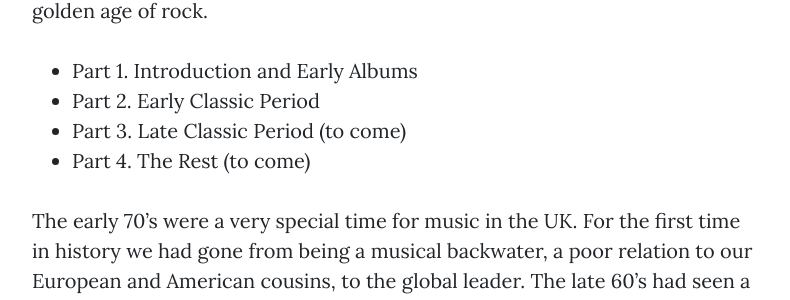
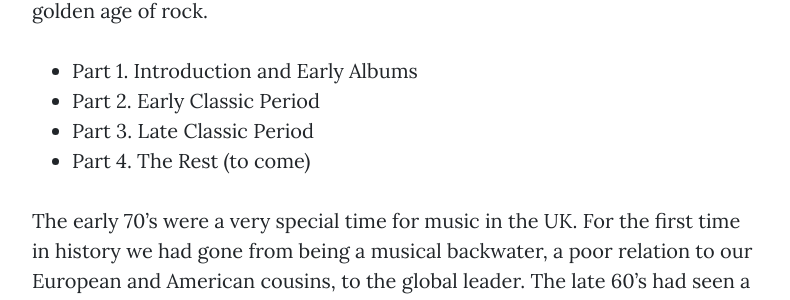
Before and after one commit to mikehadlow/owlbadger, a Jekyll site: the page built from docs/_posts/2019-10-19-yes-1.md, in a window 1280 px wide and 900 px high, scrolled down 990 px. Shown: the part 142-442 px from the top of the window, without its empty margins (243-1033 px from the left). Built offline with Jekyll 4.4.1, drawn with Linux system fonts in a browser that asks for light colours.

Commit message:
Update 2019-10-19-yes-1.md

```diff
--- a/docs/_posts/2019-10-19-yes-1.md
+++ b/docs/_posts/2019-10-19-yes-1.md
@@ -10,7 +10,7 @@
 
 * Part 1. Introduction and Early Albums
 * [Part 2. Early Classic Period]({% post_url 2019-10-31-yes-2 %})
-* Part 3. Late Classic Period (to come)
+* [Part 3. Late Classic Period]({% post_url 2019-12-29-yes-3 %})
 * Part 4. The Rest (to come)
 
 The early 70’s were a very special time for music in the UK. For the first time in history we had gone from being a musical backwater, a poor relation to our European and American cousins, to the global leader. The late 60’s had seen a revolution in the complexity and ambition of popular music. It was the leading cultural manifestation of the ongoing social and political revolution of that era. Lead by the Beatles, but ably supported by a host of contemporaries, bands were pushing the boundaries of song form and instrumentation. Aided commercially by the increasing popularity of album sales, and technologically by the advent of multi-track studio recording and the increasing popularity of Hi-Fi, which encouraged the production of ever more rich and complex music. The guitar heroes of the late 60’s had encouraged a new appreciation for instrumental virtuosity, and the Beatles’ experiments with composition and studio technology had enabled bands to go far beyond the traditional four chord major key pop song, while the LP allowed individual pieces of music to extend to up 20 minutes.
```
